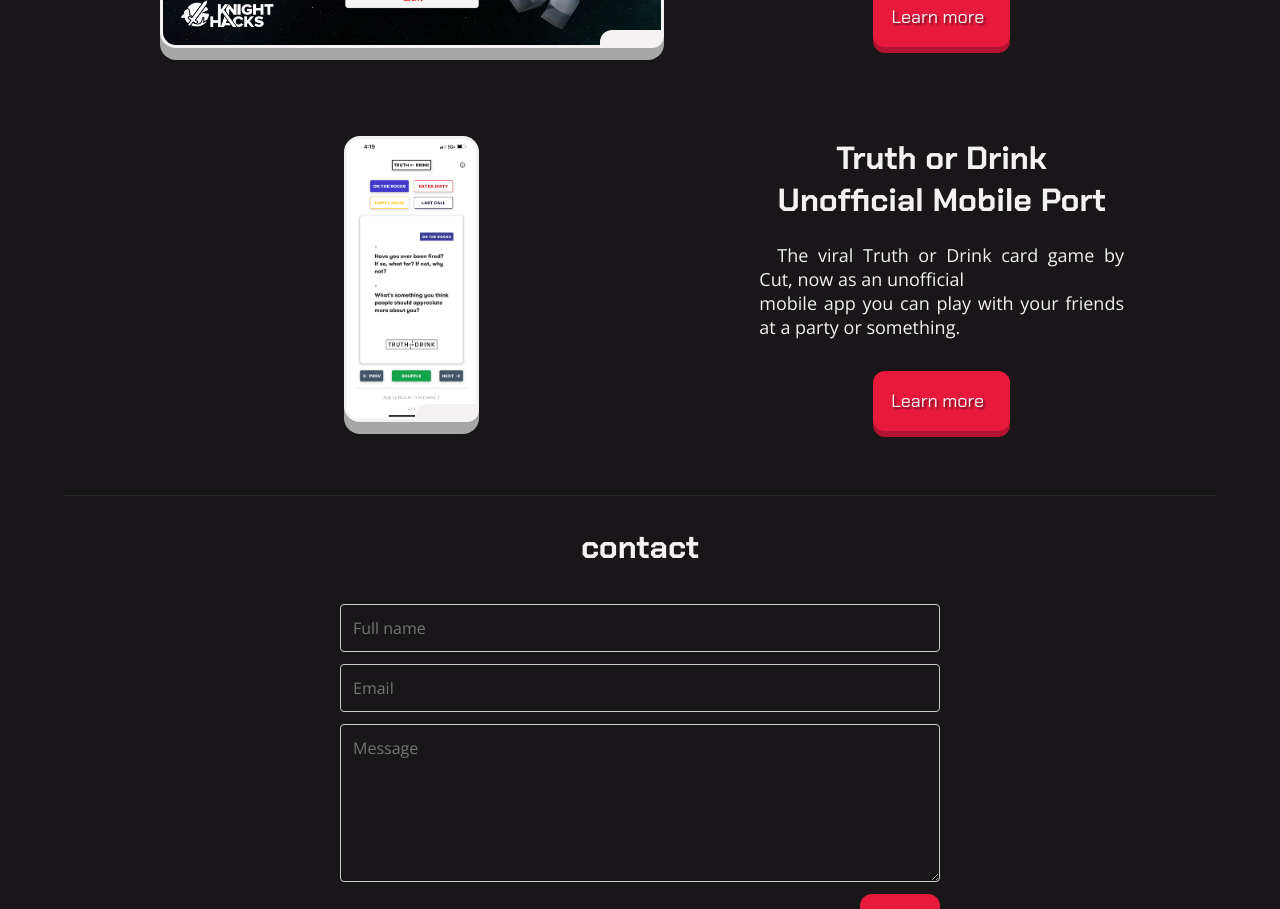
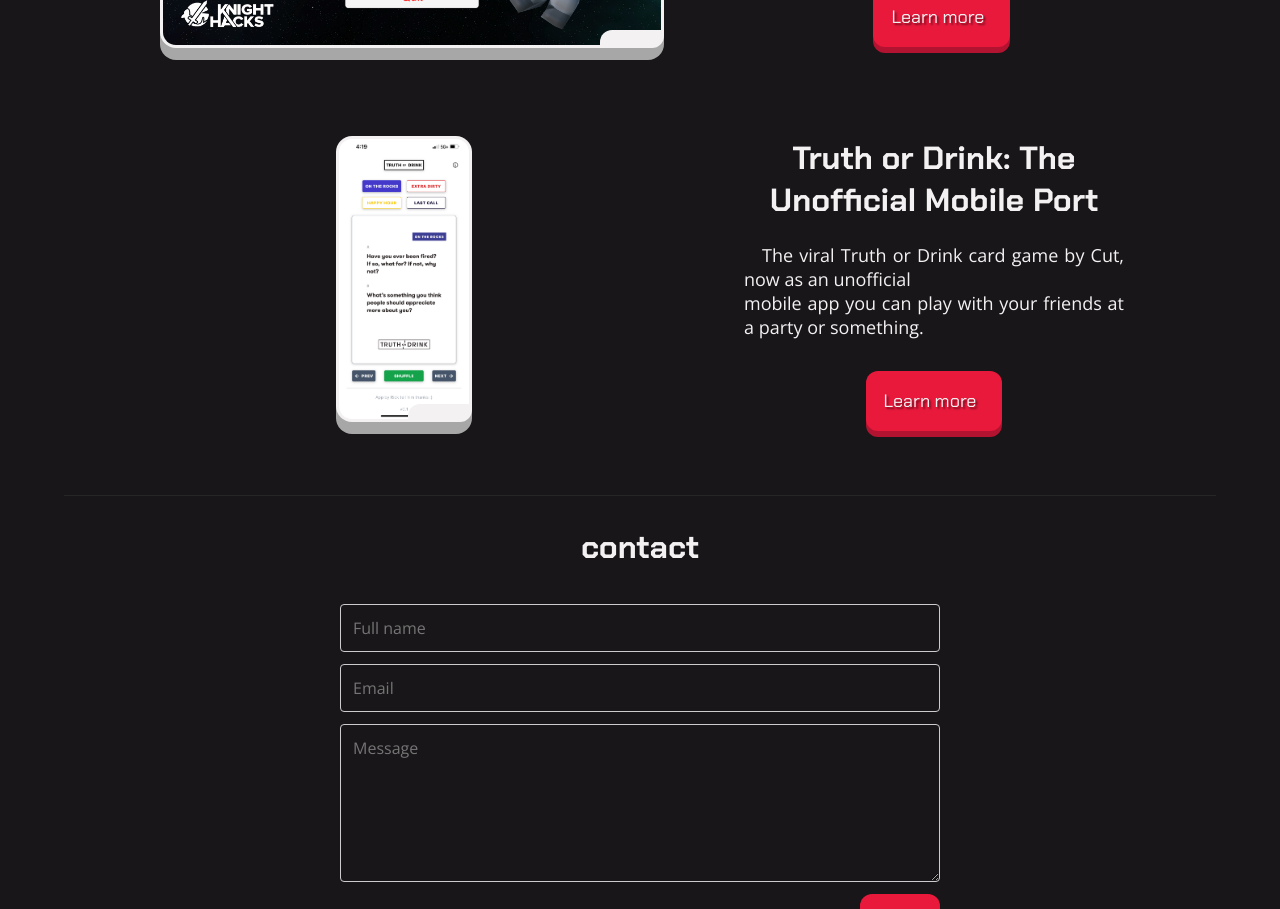
Before and after one commit to ricardocolom64/portfolio-website, a React (Create React App) app: page /#/ in a window 1280 px wide. Shown: the part 2520-3429 px from the top of the page. Built offline with nearby package versions, Linux system fonts and the light colour scheme.

Commit message:
Changed name for TOD in project list

```diff
--- a/src/components/Projects.js
+++ b/src/components/Projects.js
@@ -43,7 +43,7 @@
           />
           <ProjectItem
             id="tod"
-            name="Truth or Drink Unofficial Mobile Port"
+            name="Truth or Drink: The Unofficial Mobile Port"
             desc="&emsp;The viral Truth or Drink card game by Cut, now as an unofficial
             mobile app you can play with your friends at a party or something."
             image={TODThumbnail}
```
